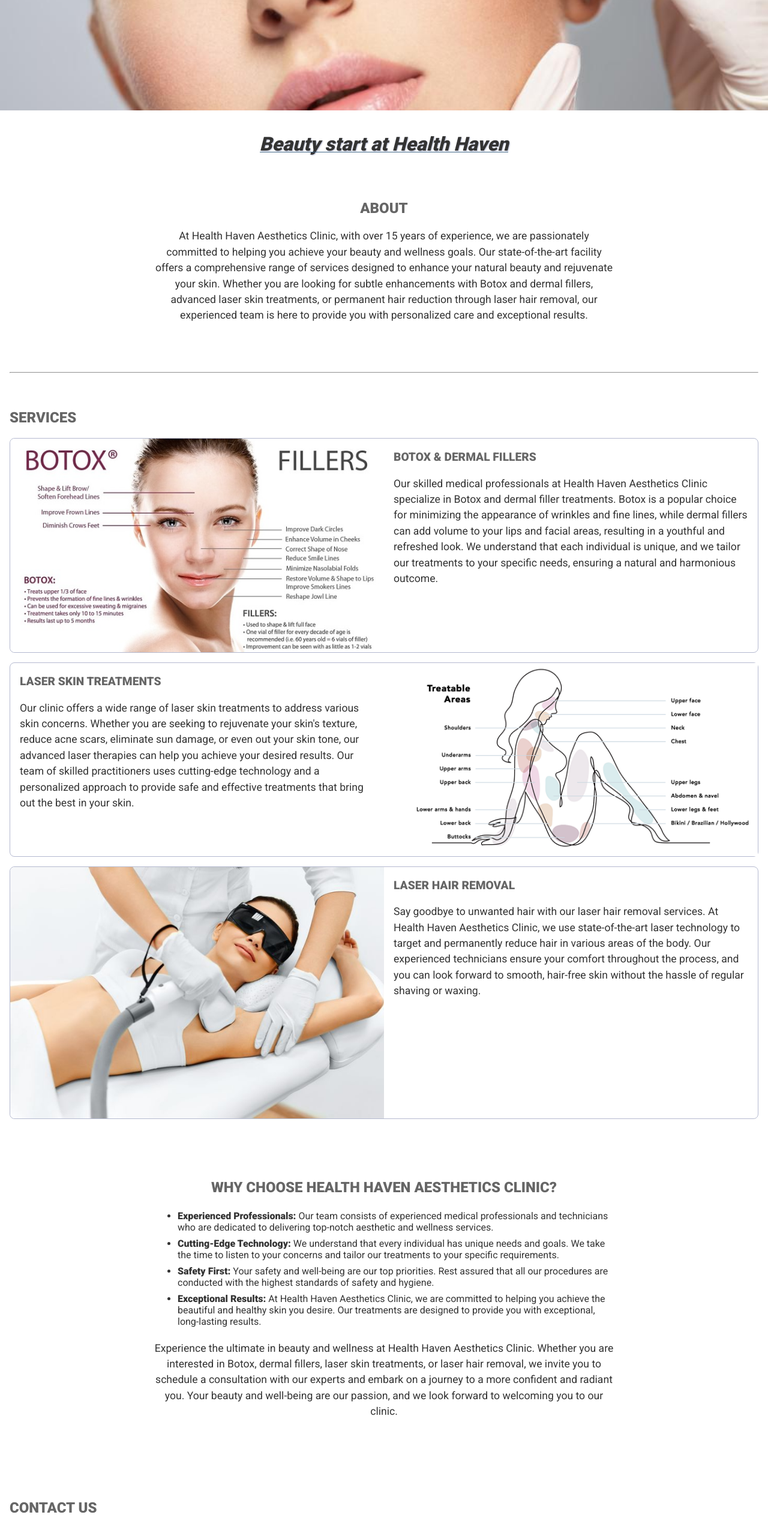
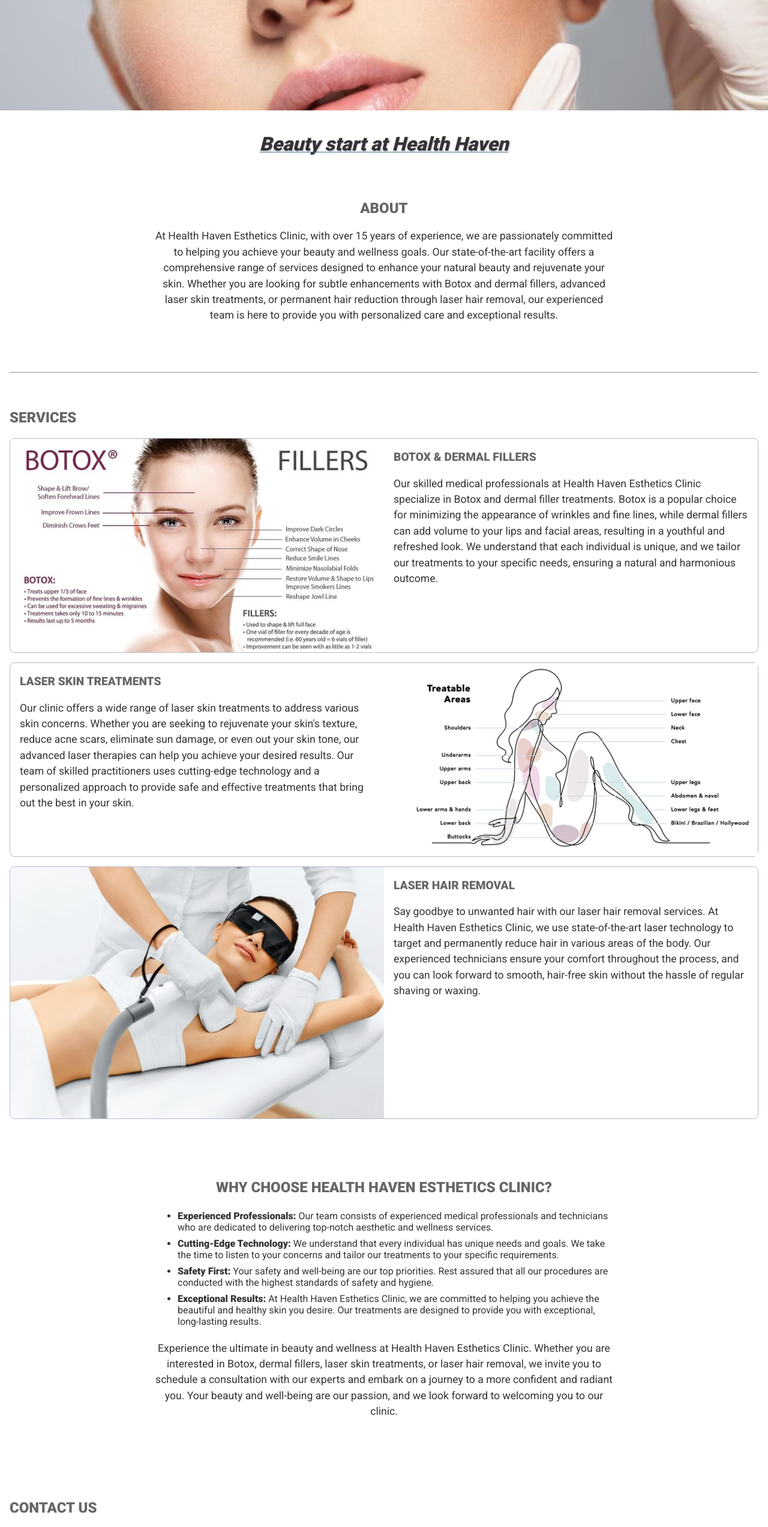
Before and after one commit to LaithAlwani/hh-aesthetics, a Next.js app: page / in a window 1280 px wide. Shown: the part 221-2766 px from the top of the page at 60% size. Built offline with nearby package versions, Linux system fonts and the light colour scheme; no server answers.

Commit message:
updates text

```diff
--- a/components/About.jsx
+++ b/components/About.jsx
@@ -3,7 +3,7 @@ export default function About() {
     <div className="small-container section" id="about">
       <h2>About</h2>
       <p>
-        At Health Haven Aesthetics Clinic, with over 15 years of experience, we are passionately
+        At Health Haven Esthetics Clinic, with over 15 years of experience, we are passionately
         committed to helping you achieve your beauty and wellness goals. Our state-of-the-art
         facility offers a comprehensive range of services designed to enhance your natural beauty
         and rejuvenate your skin. Whether you are looking for subtle enhancements with Botox and
--- a/components/Services.jsx
+++ b/components/Services.jsx
@@ -11,7 +11,7 @@ export default function Services() {
         <div className="card-content">
           <h3>BOTOX & DERMAL FILLERS</h3>
           <p>
-            Our skilled medical professionals at Health Haven Aesthetics Clinic specialize in Botox
+            Our skilled medical professionals at Health Haven Esthetics Clinic specialize in Botox
             and dermal filler treatments. Botox is a popular choice for minimizing the appearance of
             wrinkles and fine lines, while dermal fillers can add volume to your lips and facial
             areas, resulting in a youthful and refreshed look. We understand that each individual is
@@ -44,7 +44,7 @@ export default function Services() {
           <h3>LASER HAIR REMOVAL</h3>
           <p>
             Say goodbye to unwanted hair with our laser hair removal services. At Health Haven
-            Aesthetics Clinic, we use state-of-the-art laser technology to target and permanently
+            Esthetics Clinic, we use state-of-the-art laser technology to target and permanently
             reduce hair in various areas of the body. Our experienced technicians ensure your
             comfort throughout the process, and you can look forward to smooth, hair-free skin
             without the hassle of regular shaving or waxing.
--- a/components/WhyChoose.jsx
+++ b/components/WhyChoose.jsx
@@ -3,7 +3,7 @@ import React from "react";
 export const WhyChoose = () => {
   return (
     <div className="small-container section">
-      <h2>Why Choose Health Haven Aesthetics Clinic?</h2>
+      <h2>Why Choose Health Haven Esthetics Clinic?</h2>
       <ul>
         <li>
           <strong>Experienced Professionals:</strong> Our team consists of experienced medical
@@ -21,13 +21,13 @@ export const WhyChoose = () => {
           hygiene.
         </li>
         <li>
-          <strong>Exceptional Results:</strong> At Health Haven Aesthetics Clinic, we are committed
+          <strong>Exceptional Results:</strong> At Health Haven Esthetics Clinic, we are committed
           to helping you achieve the beautiful and healthy skin you desire. Our treatments are
           designed to provide you with exceptional, long-lasting results.
         </li>
       </ul>
       <p>
-        Experience the ultimate in beauty and wellness at Health Haven Aesthetics Clinic. Whether
+        Experience the ultimate in beauty and wellness at Health Haven Esthetics Clinic. Whether
         you are interested in Botox, dermal fillers, laser skin treatments, or laser hair removal, we
         invite you to schedule a consultation with our experts and embark on a journey to a more
         confident and radiant you. Your beauty and well-being are our passion, and we look forward
--- a/pages/index.js
+++ b/pages/index.js
@@ -11,12 +11,12 @@ export default function Home() {
   return (
     <div id="app">
       <Head>
-        <title>Health Haven Aesthetics - Beautiful Skin Starts Here!</title>
+        <title>Health Haven Esthetics - Beautiful Skin Starts Here!</title>
         <meta
           name="description"
           content="Beautiful Skin Starts at Health Haven. Botox Dermal fillers,
-          laser skin treatment and laser hair removal,
-          with over 15 years of experience, we are passionately committed to helping you achieve your beauty and wellness goals"
+          laser skin treatment and laser hair removal, committed to
+          helping our clients achieve beauty and wellness goals."
         />
         <link rel="icon" href="/favicon.png" />
         <link rel="apple-touch-icon" href="/images/logo-min.png" />
```
